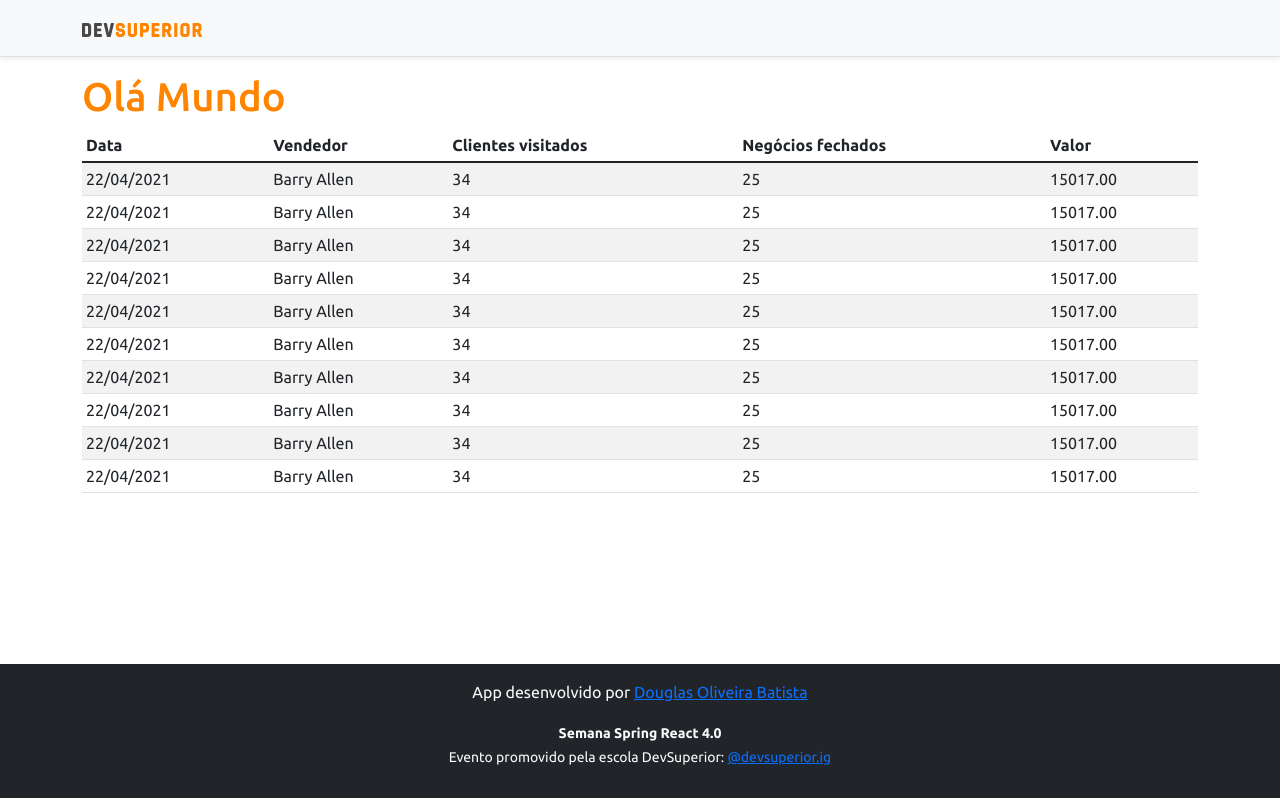
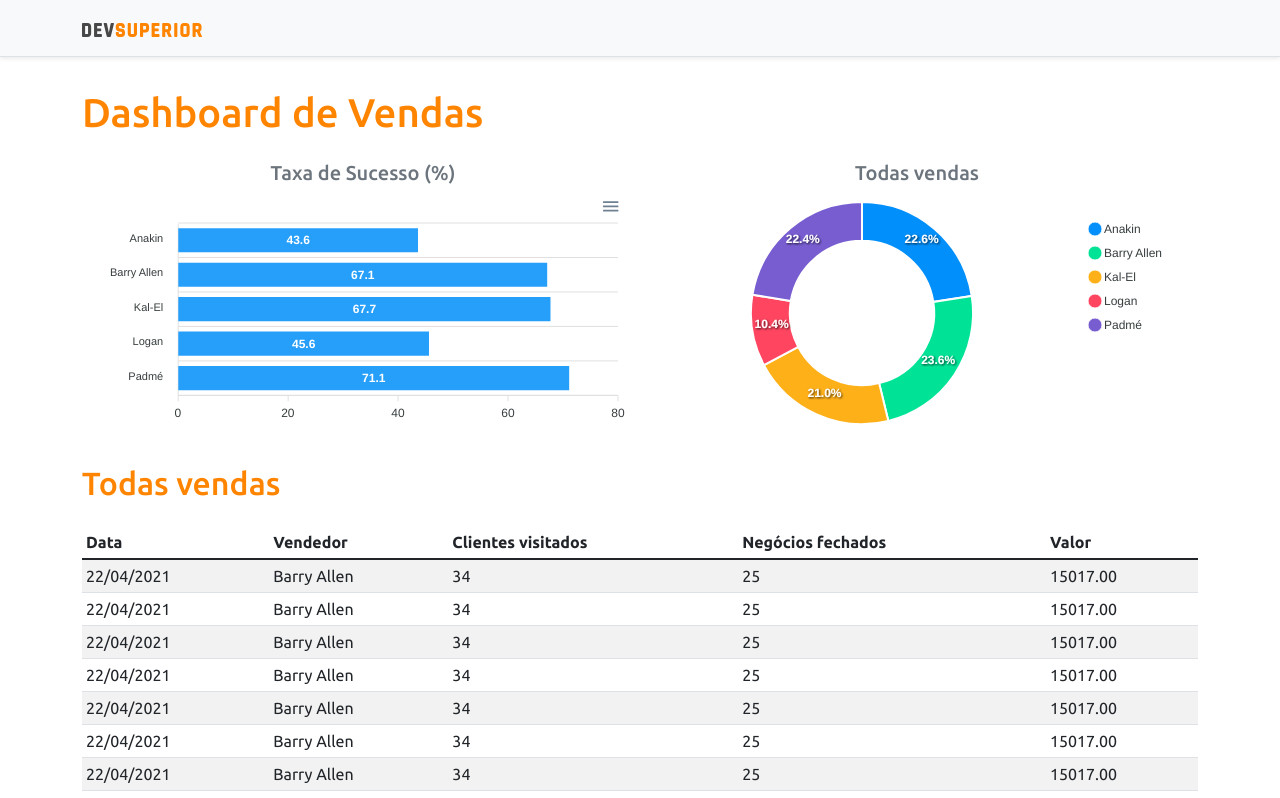
Before and after one commit to dobatista7/projeto-sds4, a React (Create React App) app in the folder frontend/: page / in a window 1280 px wide. Shown: the top 798 px of the page. Built offline with nearby package versions, Linux system fonts and the light colour scheme.

Commit message:
Static Charts

```diff
--- a/frontend/package.json
+++ b/frontend/package.json
@@ -11,8 +11,10 @@
     "@types/node": "^12.0.0",
     "@types/react": "^17.0.0",
     "@types/react-dom": "^17.0.0",
+    "apexcharts": "^3.28.1",
     "bootstrap": "^5.1.0",
     "react": "^17.0.2",
+    "react-apexcharts": "^1.3.9",
     "react-dom": "^17.0.2",
     "react-scripts": "4.0.3",
     "typescript": "^4.1.2",
--- a/frontend/src/App.tsx
+++ b/frontend/src/App.tsx
@@ -1,16 +1,33 @@
+import BarChart from "componentes/BarChart";
 import DataTable from "componentes/DataTable";
+import DonutChart from "componentes/DonutChart";
 import Footer from "componentes/Footer";
 import NavBar from "componentes/NavBar";
 
 function App() {
   return (
     <>
-    <NavBar/>
-    <div className="container">
-      <h1 className="text-primary">Olá Mundo </h1>
-      <DataTable/>
-    </div>
-    <Footer/>
+      <NavBar />
+      <div className="container">
+        <h1 className="text-primary py-3">Dashboard de Vendas</h1>
+
+        < div className="row px-3">
+          <div className="col-sm-6">
+            <h5 className = "text-center text-secondary"> Taxa de Sucesso (%)</h5>
+            <BarChart />
+          </div>
+          <div className="col-sm-6">
+          <h5 className = "text-center text-secondary"> Todas vendas</h5>
+            <DonutChart/>
+          </div>
+        </div>
+
+        <div className="py-3">
+          <h2 className="text-primary">Todas vendas</h2>
+        </div>
+        <DataTable />
+      </div>
+      <Footer />
     </>
   );
 }
--- /dev/null
+++ b/frontend/src/componentes/BarChart/index.tsx
@@ -0,0 +1,35 @@
+import Chart from 'react-apexcharts';
+
+const BarChart = () => {
+
+    const options = {
+            plotOptions: {
+                bar: {
+                    horizontal: true,
+                }
+            },
+        };
+
+        const mockData = {
+            labels: {
+                categories: ['Anakin', 'Barry Allen', 'Kal-El', 'Logan', 'Padmé']
+            },
+            series: [
+                {
+                    name: "% Sucesso",
+                    data: [43.6, 67.1, 67.7, 45.6, 71.1]
+                }
+            ]
+        };
+
+        return (
+          <Chart
+               options={{ ...options, xaxis: mockData.labels}}
+               series={mockData.series}
+               type="bar"
+               height="240"
+          />
+    );
+}
+
+export default BarChart;
--- /dev/null
+++ b/frontend/src/componentes/DonutChart/index.tsx
@@ -0,0 +1,26 @@
+import Chart from 'react-apexcharts';
+
+const DonutChart = () => {
+
+    const mockData = {
+        series: [477138, 499928, 444867, 220426, 473088],
+        labels: ['Anakin', 'Barry Allen', 'Kal-El', 'Logan', 'Padmé']
+    }
+
+    const options = {
+        legend: {
+            show: true
+        }
+    }
+
+        return (
+          <Chart
+               options={{ ...options, labels: mockData.labels}}
+               series={mockData.series}
+               type="donut"
+               height="240"
+          />
+    );
+}
+
+export default DonutChart;
```
Also changed, not shown: 1 other file (tests, documents, lock files or other folders).
